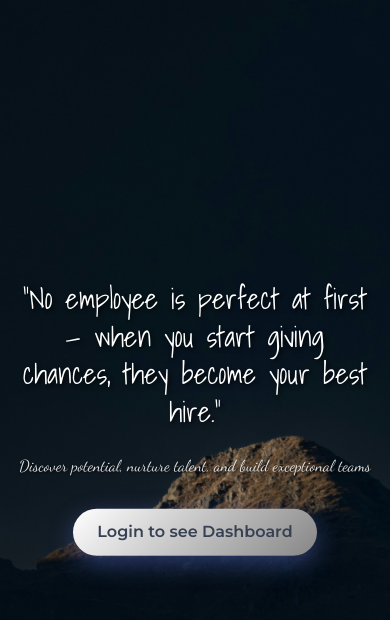
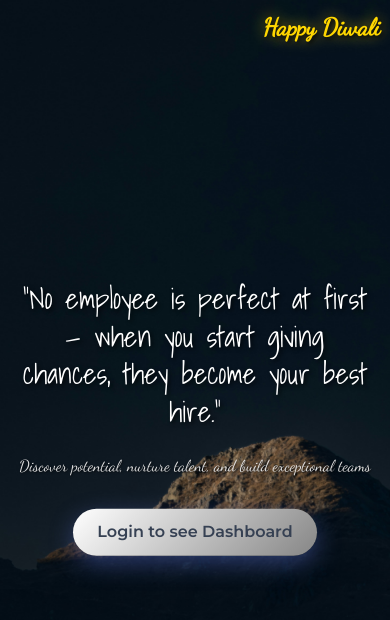
Before and after one commit to Rahulwagh228/Interview-Dashboard, a Next.js app: page / in a window 390 px wide. Shown: the top 620 px of the page. Built offline with nearby package versions, Linux system fonts and the light colour scheme.

Commit message:
added happy diwali message

```diff
--- a/app/page.module.scss
+++ b/app/page.module.scss
@@ -6,6 +6,21 @@
   display: flex;
   align-items: center;
   justify-content: center;
+}
+
+.diwaliMessage {
+  position: fixed;
+  top: 20px;
+  right: 20px;
+  font-family: 'Dancing Script', cursive;
+  font-size: 2.5rem;
+  font-weight: 700;
+  color: #FFD700;
+  text-shadow: 2px 2px 4px rgba(0, 0, 0, 0.8), 0 0 15px rgba(255, 215, 0, 0.6);
+  z-index: 20;
+  animation: diwaliGlow 2s ease-in-out infinite alternate;
+  cursor: default;
+  pointer-events: none;
 }
 
 .backgroundContainer {
@@ -299,6 +314,12 @@
     padding: 1rem;
   }
 
+  .diwaliMessage {
+    font-size: 2rem;
+    top: 15px;
+    right: 15px;
+  }
+
   .mainHeading {
     font-size: clamp(2rem, 6vw, 3rem);
     margin-bottom: 1.5rem;
@@ -324,6 +345,12 @@
     display: none; // Hide icons on very small screens for better performance
   }
 
+  .diwaliMessage {
+    font-size: 1.5rem;
+    top: 10px;
+    right: 10px;
+  }
+
   .mainHeading {
     font-size: clamp(1.8rem, 7vw, 2.5rem);
   }
--- a/app/page.tsx
+++ b/app/page.tsx
@@ -5,6 +5,11 @@ import styles from './page.module.scss'
 const page = () => {
   return (
     <div className={styles.homepage}>
+      {/* Happy Diwali Message */}
+      <div className={styles.diwaliMessage}>
+        Happy Diwali
+      </div>
+
       {/* Background with overlay */}
       <div className={styles.backgroundContainer}>
       </div>
```
